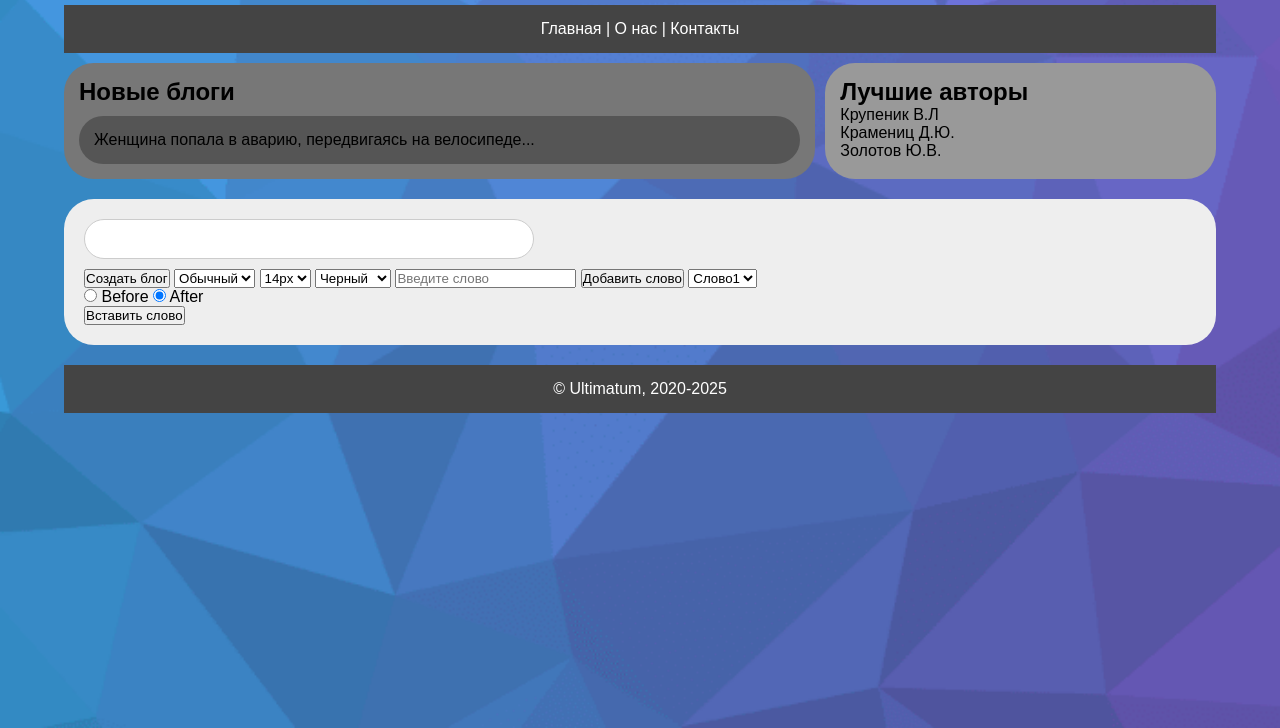
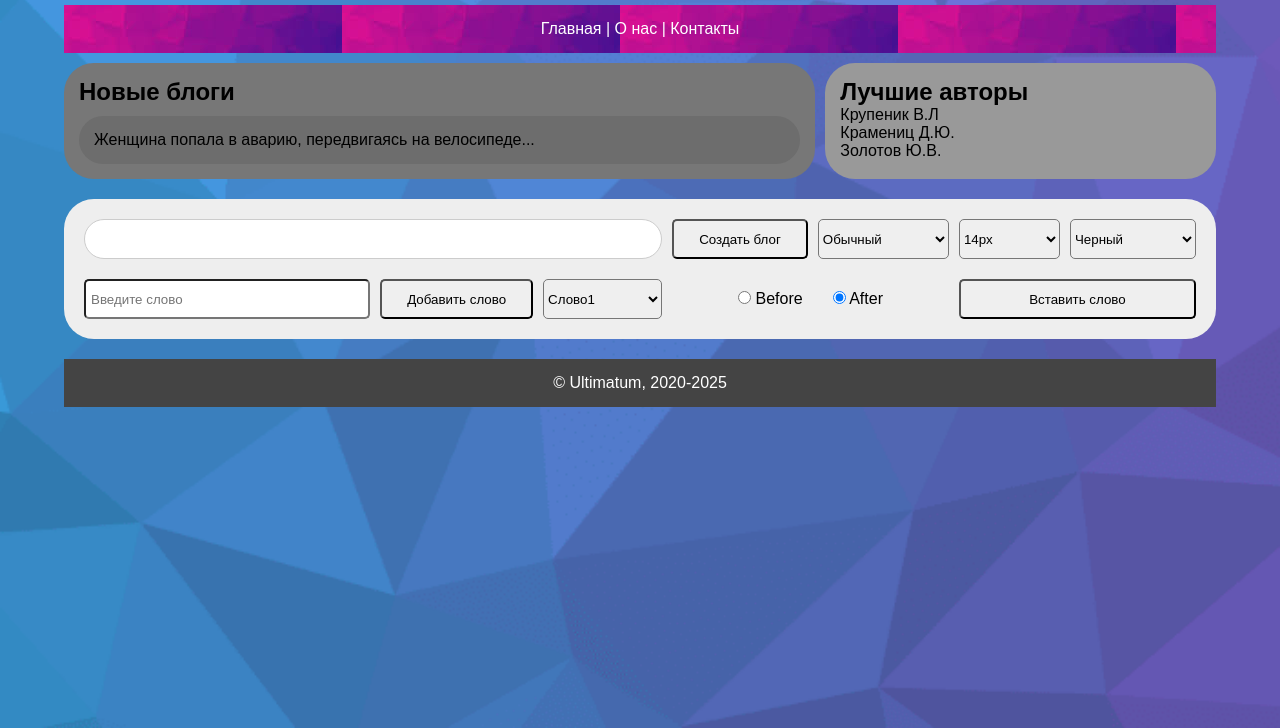
Before and after one commit to grohot34/web2.0, a plain HTML site: page laba_3.html in a window 1280 px wide. Shown: the part 72-800 px from the top of the page. Drawn offline with Linux system fonts and the light colour scheme.

Commit message:
updated 14/03/2025

```diff
--- a/laba_3.css
+++ b/laba_3.css
@@ -15,7 +15,7 @@ body {
 .container {
     border-radius: 30px;
     width: 90%;
-    max-width: 1200px;
+
     margin: 0 auto;
 }
 
@@ -26,9 +26,15 @@ header, nav, footer {
     padding: 15px;
 }
 
+nav{
+    background-image: url('bg.jfif');
+}
+
 header {
+    background-image: url('Gradient-Background.webp');
     margin-bottom: 10px;
     font-style: italic;
+    color: rgb(24, 24, 24);
 }
 
 .main-content {
@@ -47,7 +53,7 @@ article {
 
 section {
     border-radius: 30px;
-    background: #555;
+    background: #6d6d6d;
     padding: 15px;
     margin-top: 10px;
 }
@@ -60,24 +66,101 @@ aside {
 }
 
 .form-container {
+    display: grid;
     border-radius: 30px;
     margin: 20px 0px;
     padding: 20px;
     background: #eee;
+    grid-template-areas:
+    'top1 top1 top1 top1 top2 top3 top4 top5'
+    'bot1 bot1 bot2 bot3 bot4 bot4 bot5 bot5';
+    grid-template-rows: 1fr 40px;
+    align-items: start;
+    justify-items: center;
+    column-gap: 10px;
+    row-gap: 20px;
 }
 
+.top2{
+    grid-area: top2;
+    width: 100%;
+    height: 40px;
+    border-radius: 5px;
+ }
+.top3{
+    grid-area: top3;
+    width: 100%;
+    height: 40px;
+    border-radius: 5px;
+ }
+.top4{
+    grid-area: top4;
+    width: 100%;
+    height: 40px;
+    border-radius: 5px;
+ }
+.top5{
+    grid-area: top5;
+    width: 100%;
+    height: 40px;
+    border-radius: 5px;
+ }
+.bot1{
+    grid-area: bot1;
+    width: 100%;
+    height: 100%;
+    border-radius: 5px;
+    padding-left: 5px;
+ }
+ .bot2{
+    grid-area: bot2;
+    width: 100%;
+    height: 100%;
+    border-radius: 5px;
+ }
+ .bot3{
+    grid-area: bot3;
+    width: 100%;
+    height: 100%;
+    border-radius: 5px;
+ }
+ .bot4{
+    grid-area: bot4;
+    width: 100%;
+    height: 100%;
+    border-radius: 5px;
+    display: grid;
+    align-items: center;
+    justify-content: center;
+    grid-template-columns: auto auto;
+    gap: 30px;
+ }
+ .bot5{
+    grid-area: bot5;
+    width: 100%;
+    height: 100%;
+    border-radius: 5px;
+ }
+ .bot6{
+    grid-area: bot6;
+    width: 100%;
+    height: 100%;
+    border-radius: 5px;
+ }
+
+
 .text-area {
-    margin-bottom: 10px;
+    grid-area: top1;
+    max-width: 360px;
+    min-width: 100%;
+    height: 100%;
+    border-radius: 5px;
     border-radius: 30px;
     border: 1px solid #ccc;
     padding: 10px;
-    width: 450px;
-    min-height: 40px;
     font-size: 16px;
     background: white;
     outline: none;
-    display: flex;
-    align-items: center;
     cursor: text;
 }
 
--- a/laba_3.html
+++ b/laba_3.html
@@ -29,41 +29,43 @@
             </aside>
         </div>
         <div class="form-container">
-            <div class="text-area" id="text-area" contenteditable="true">
-                <!-- <span class="placeholder" id="placeholder">Напишите название для нового блога...</span> -->
-            </div>
-            <button id="create-blog">Создать блог</button>
-            <select id="text-style">
+            <div class="text-area" id="text-area" contenteditable="true"></div>
+            <button class="top2" id="create-blog">Создать блог</button>
+            <select class="top3" id="text-style">
                 <option value="normal">Обычный</option>
                 <option value="italic">Курсив</option>
                 <option value="bold">Жирный</option>
             </select>
-            <select id="font-size">
+            <select class="top4"id="font-size">
                 <option value="14px">14px</option>
                 <option value="16px">16px</option>
                 <option value="18px">18px</option>
             </select>
-            <select id="text-color">
+            <select class="top5" id="text-color">
                 <option value="black">Черный</option>
                 <option value="red">Красный</option>
                 <option value="blue">Синий</option>
             </select>
-            <input type="text" id="new-word" placeholder="Введите слово">
-            <button id="add-word-button">Добавить слово</button>
-            <select id="word-list">
+            <input class="bot1" type="text" id="new-word" placeholder="Введите слово">
+            <button class="bot2" id="add-word-button">Добавить слово</button>
+            <select class="bot3" id="word-list">
                 <option value="word1">Слово1</option>
                 <option value="word2">Слово2</option>
                 <option value="word3">Слово3</option>
                 <option value="word4">Слово4</option>
                 <option value="word5">Слово5</option>
             </select>
-            <div>
+            <div class="bot4">
+                <label for="before">
                 <input type="radio" name="position" value="before" id="before" checked>
-                <label for="before">Before</label>
+                    Before
+                </label>
+                <label for="after">
                 <input type="radio" name="position" value="after" id="after" checked>
-                <label for="after">After</label>
+                    After
+                </label>
             </div>
-            <button id="insert-word">Вставить слово</button>
+            <button class="bot5" id="insert-word">Вставить слово</button>
         </div>
         <footer>
             <p>&copy; Ultimatum, 2020-2025</p>
--- a/script_3.js
+++ b/script_3.js
@@ -31,14 +31,16 @@ document.addEventListener("DOMContentLoaded", function () {
     function createBlog() {
         const textArea = document.getElementById("text-area");
         const blogSection = document.getElementById("blog-section");
-        const blogText = textArea.innerHTML;
-        const newBlogPost = document.createElement("div");
+        const blogText = textArea.innerHTML.trim();
+        if (blogText != "<br>") {
+            const newBlogPost = document.createElement("div");
         newBlogPost.classList.add("blog-post");
         newBlogPost.innerHTML = `<p>${blogText}</p>`;
-
         blogSection.appendChild(newBlogPost);
 
-        textArea.innerHTML = "";
+        textArea.innerHTML = null;
+        }
+
     }
 
     document.getElementById('add-word-button').addEventListener('click', function() {
```
Also changed, not shown: laba_4/laba_4.html (added, +170 -0 lines), Gradient-Background.webp (added), bg.jfif (added).
